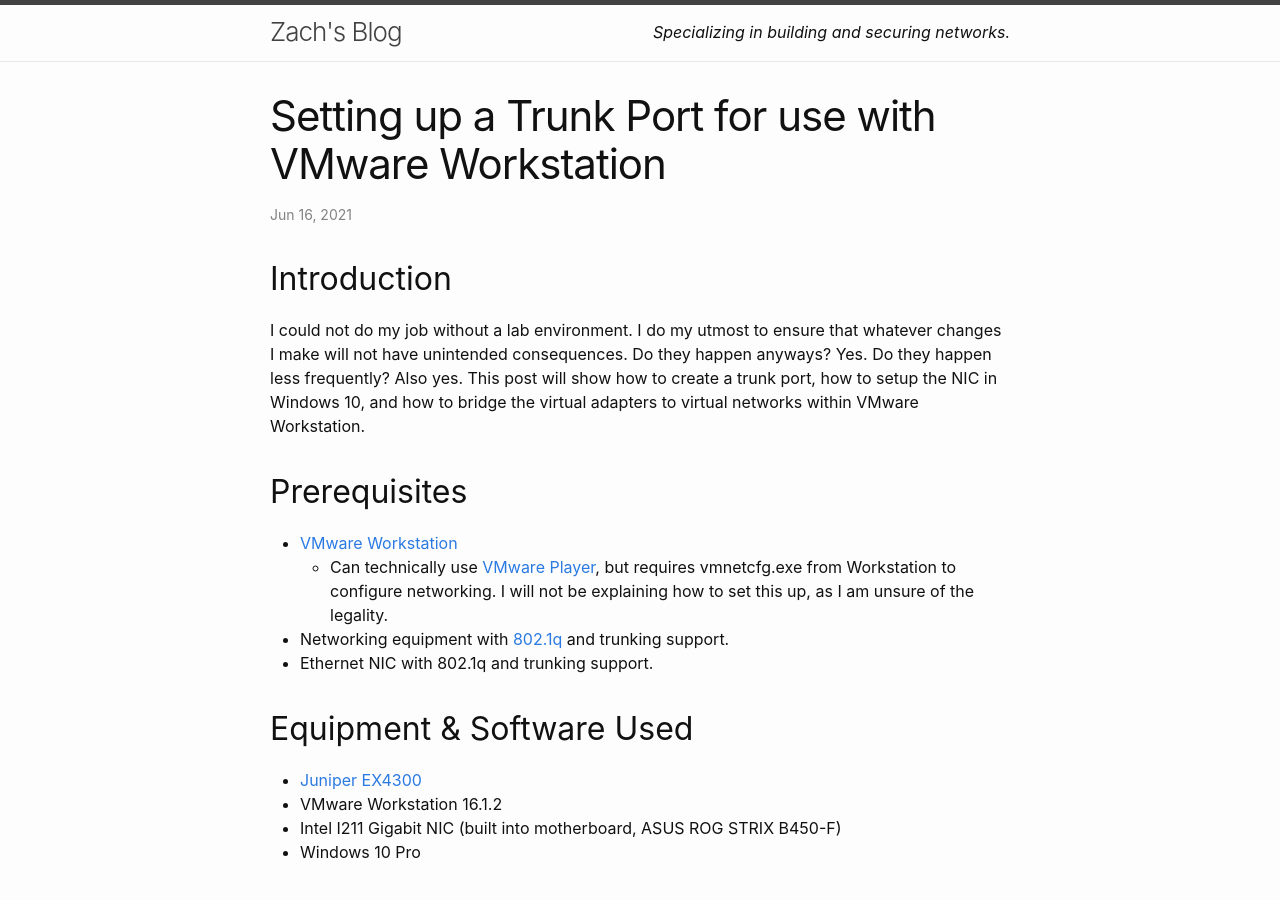
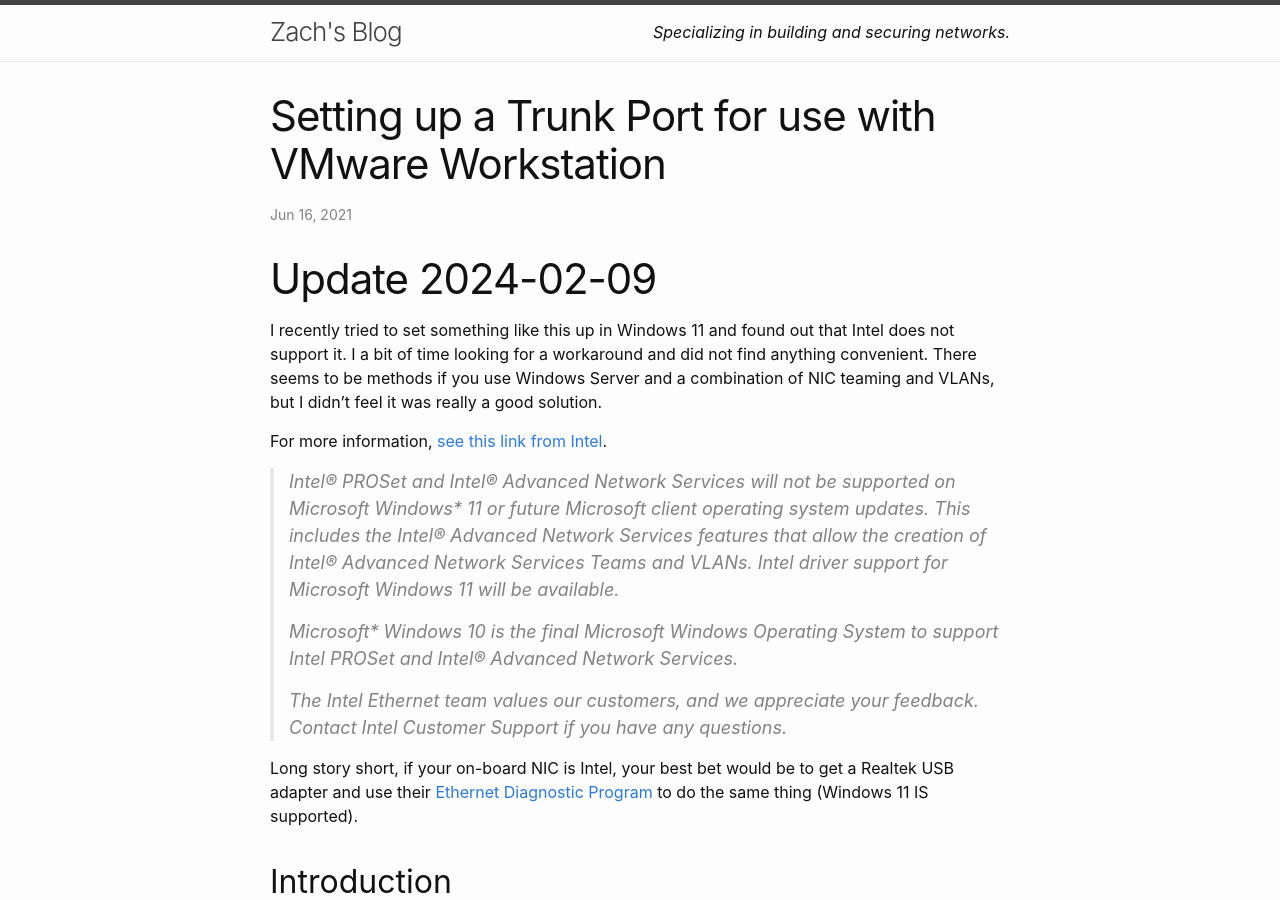
Before and after one commit to Zakkaruu/blog, a Jekyll site: the page built from _posts/2021-06-16-setting-up-a-trunk-port-for-use-with-vmware-workstation.md, in a window 1280 px wide and 900 px high. Built offline with Jekyll 4.4.1, drawn with Linux system fonts in a browser that asks for light colours; some of the changed text lies outside the part shown.

Commit message:
Update 2021-06-16-setting-up-a-trunk-port-for-use-with-vmware-workstation.md

```diff
--- a/_posts/2021-06-16-setting-up-a-trunk-port-for-use-with-vmware-workstation.md
+++ b/_posts/2021-06-16-setting-up-a-trunk-port-for-use-with-vmware-workstation.md
@@ -3,6 +3,20 @@ layout: post
 title: Setting up a Trunk Port for use with VMware Workstation
 date: 2021-06-16 15:02
 ---
+
+# Update 2024-02-09
+
+I recently tried to set something like this up in Windows 11 and found out that Intel does not support it. I a bit of time looking for a workaround and did not find anything convenient. There seems to be methods if you use Windows Server and a combination of NIC teaming and VLANs, but I didn't feel it was really a good solution.
+
+For more information, [see this link from Intel](https://www.intel.com/content/www/us/en/support/articles/000087483/ethernet-products.html).
+
+> Intel® PROSet and Intel® Advanced Network Services will not be supported on Microsoft Windows* 11 or future Microsoft client operating system updates. This includes the Intel® Advanced Network Services features that allow the creation of Intel® Advanced Network Services Teams and VLANs. Intel driver support for Microsoft Windows 11 will be available.
+>
+> Microsoft* Windows 10 is the final Microsoft Windows Operating System to support Intel PROSet and Intel® Advanced Network Services.
+>
+> The Intel Ethernet team values our customers, and we appreciate your feedback. Contact Intel Customer Support if you have any questions.
+
+Long story short, if your on-board NIC is Intel, your best bet would be to get a Realtek USB adapter and use their [Ethernet Diagnostic Program](https://www.realtek.com/en/component/zoo/category/network-interface-controllers-10-100-1000m-gigabit-ethernet-pci-express-software) to do the same thing (Windows 11 IS supported).
 
 ## Introduction
 
@@ -115,3 +129,5 @@ Select the radial button for Custom: and then choose the connection you want to
   - 2021/06/16
 - Updated Software with Windows 10 Pro
   - 2021/07/10
+- Add Update section
+  - 2024/02/09
```
